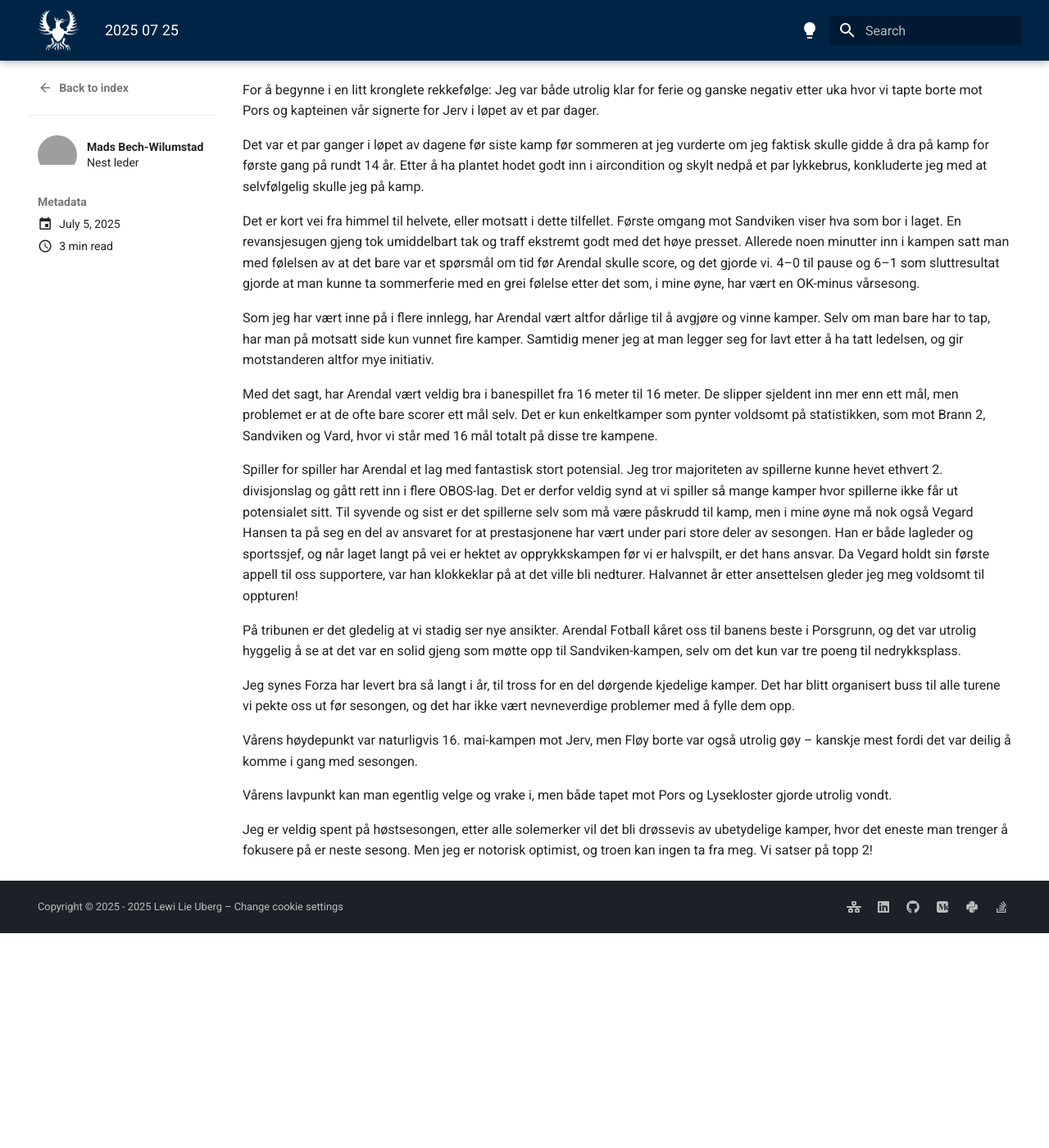
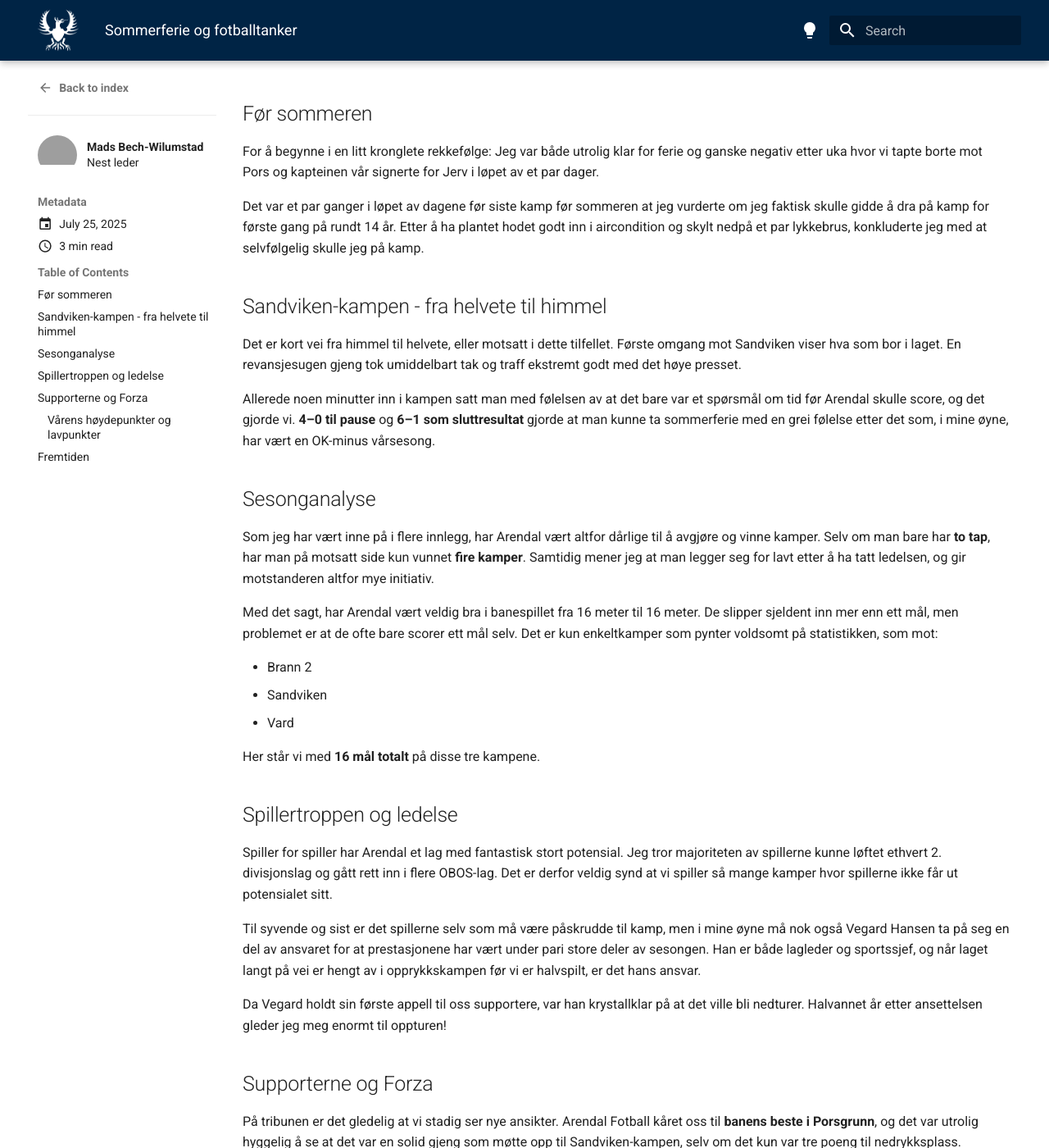
Before and after one commit to lewiuberg/forza-arendal, an MkDocs documentation site: the page built from docs/blog/posts/2025-07-25.md, in a window 1280 px wide and 1400 px high, scrolled down 317 px. Shown: the whole window at 82% size. Built offline with MkDocs 1.6.1 and Material for MkDocs 9.7.7, drawn with Linux system fonts in a browser that asks for light colours; comment, search, counter and statistics services are not loaded; before the commit the page ends 1455 px from its top, so only the background shows below that; some of the changed text lies outside the part shown; grey boxes are pictures that could not be loaded.

Commit message:
Update match report for July 25, 2025: revise title and adjust creation date; enhance season summary and analysis sections.

```diff
--- a/docs/blog/posts/2025-07-25.md
+++ b/docs/blog/posts/2025-07-25.md
@@ -1,6 +1,7 @@
 ---
+title: "Sommerferie og fotballtanker"
 date:
-  created: 2025-07-05
+  created: 2025-07-25
   # updated: 2025-04-16
 authors:
   - mads
@@ -15,28 +16,58 @@
 #       - Material documentation: https://squidfunk.github.io/mkdocs-material
 ---
 
+# Oppsummering av vårsesongen 2025
+
 Det har vært over 30 grader i flere dager, det er umulig å få tak i makrell på butikken, jordbær har blitt selve symbolet på velstand, og det er flere østlendinger enn Arendalitter i byen. Endelig er det sommer.
 
 Vanligvis pleier sommerpausen å være forferdelig lang, men i år har våre "venner" i NFF gitt oss Eliteseriefotball i fellesferien, så da har i hvert fall vi norsk-fotballfanatikere noe å underholde oss med når huden har blitt urovekkende rød og det er på tide å trekke inn fra stranda.
+
+## Før sommeren
 
 For å begynne i en litt kronglete rekkefølge: Jeg var både utrolig klar for ferie og ganske negativ etter uka hvor vi tapte borte mot Pors og kapteinen vår signerte for Jerv i løpet av et par dager.
 
 Det var et par ganger i løpet av dagene før siste kamp før sommeren at jeg vurderte om jeg faktisk skulle gidde å dra på kamp for første gang på rundt 14 år. Etter å ha plantet hodet godt inn i aircondition og skylt nedpå et par lykkebrus, konkluderte jeg med at selvfølgelig skulle jeg på kamp.
 
-Det er kort vei fra himmel til helvete, eller motsatt i dette tilfellet. Første omgang mot Sandviken viser hva som bor i laget. En revansjesugen gjeng tok umiddelbart tak og traff ekstremt godt med det høye presset. Allerede noen minutter inn i kampen satt man med følelsen av at det bare var et spørsmål om tid før Arendal skulle score, og det gjorde vi. 4–0 til pause og 6–1 som sluttresultat gjorde at man kunne ta sommerferie med en grei følelse etter det som, i mine øyne, har vært en OK-minus vårsesong.
+## Sandviken-kampen - fra helvete til himmel
 
-Som jeg har vært inne på i flere innlegg, har Arendal vært altfor dårlige til å avgjøre og vinne kamper. Selv om man bare har to tap, har man på motsatt side kun vunnet fire kamper. Samtidig mener jeg at man legger seg for lavt etter å ha tatt ledelsen, og gir motstanderen altfor mye initiativ.
+Det er kort vei fra himmel til helvete, eller motsatt i dette tilfellet. Første omgang mot Sandviken viser hva som bor i laget. En revansjesugen gjeng tok umiddelbart tak og traff ekstremt godt med det høye presset.
 
-Med det sagt, har Arendal vært veldig bra i banespillet fra 16 meter til 16 meter. De slipper sjeldent inn mer enn ett mål, men problemet er at de ofte bare scorer ett mål selv. Det er kun enkeltkamper som pynter voldsomt på statistikken, som mot Brann 2, Sandviken og Vard, hvor vi står med 16 mål totalt på disse tre kampene.
+Allerede noen minutter inn i kampen satt man med følelsen av at det bare var et spørsmål om tid før Arendal skulle score, og det gjorde vi. **4–0 til pause** og **6–1 som sluttresultat** gjorde at man kunne ta sommerferie med en grei følelse etter det som, i mine øyne, har vært en OK-minus vårsesong.
 
-Spiller for spiller har Arendal et lag med fantastisk stort potensial. Jeg tror majoriteten av spillerne kunne hevet ethvert 2. divisjonslag og gått rett inn i flere OBOS-lag. Det er derfor veldig synd at vi spiller så mange kamper hvor spillerne ikke får ut potensialet sitt. Til syvende og sist er det spillerne selv som må være påskrudd til kamp, men i mine øyne må nok også Vegard Hansen ta på seg en del av ansvaret for at prestasjonene har vært under pari store deler av sesongen. Han er både lagleder og sportssjef, og når laget langt på vei er hektet av opprykkskampen før vi er halvspilt, er det hans ansvar. Da Vegard holdt sin første appell til oss supportere, var han klokkeklar på at det ville bli nedturer. Halvannet år etter ansettelsen gleder jeg meg voldsomt til oppturen!
+## Sesonganalyse
 
-På tribunen er det gledelig at vi stadig ser nye ansikter. Arendal Fotball kåret oss til banens beste i Porsgrunn, og det var utrolig hyggelig å se at det var en solid gjeng som møtte opp til Sandviken-kampen, selv om det kun var tre poeng til nedrykksplass.
+Som jeg har vært inne på i flere innlegg, har Arendal vært altfor dårlige til å avgjøre og vinne kamper. Selv om man bare har **to tap**, har man på motsatt side kun vunnet **fire kamper**. Samtidig mener jeg at man legger seg for lavt etter å ha tatt ledelsen, og gir motstanderen altfor mye initiativ.
 
-Jeg synes Forza har levert bra så langt i år, til tross for en del dørgende kjedelige kamper. Det har blitt organisert buss til alle turene vi pekte oss ut før sesongen, og det har ikke vært nevneverdige problemer med å fylle dem opp.
+Med det sagt, har Arendal vært veldig bra i banespillet fra 16 meter til 16 meter. De slipper sjeldent inn mer enn ett mål, men problemet er at de ofte bare scorer ett mål selv. Det er kun enkeltkamper som pynter voldsomt på statistikken, som mot:
 
-Vårens høydepunkt var naturligvis 16. mai-kampen mot Jerv, men Fløy borte var også utrolig gøy – kanskje mest fordi det var deilig å komme i gang med sesongen.
+- Brann 2
+- Sandviken
+- Vard
 
-Vårens lavpunkt kan man egentlig velge og vrake i, men både tapet mot Pors og Lysekloster gjorde utrolig vondt.
+Her står vi med **16 mål totalt** på disse tre kampene.
 
-Jeg er veldig spent på høstsesongen, etter alle solemerker vil det bli drøssevis av ubetydelige kamper, hvor det eneste man trenger å fokusere på er neste sesong. Men jeg er notorisk optimist, og troen kan ingen ta fra meg. Vi satser på topp 2!
+## Spillertroppen og ledelse
+
+Spiller for spiller har Arendal et lag med fantastisk stort potensial. Jeg tror majoriteten av spillerne kunne løftet ethvert 2. divisjonslag og gått rett inn i flere OBOS-lag. Det er derfor veldig synd at vi spiller så mange kamper hvor spillerne ikke får ut potensialet sitt.
+
+Til syvende og sist er det spillerne selv som må være påskrudde til kamp, men i mine øyne må nok også Vegard Hansen ta på seg en del av ansvaret for at prestasjonene har vært under pari store deler av sesongen. Han er både lagleder og sportssjef, og når laget langt på vei er hengt av i opprykkskampen før vi er halvspilt, er det hans ansvar.
+
+Da Vegard holdt sin første appell til oss supportere, var han krystallklar på at det ville bli nedturer. Halvannet år etter ansettelsen gleder jeg meg enormt til oppturen!
+
+## Supporterne og Forza
+
+På tribunen er det gledelig at vi stadig ser nye ansikter. Arendal Fotball kåret oss til **banens beste i Porsgrunn**, og det var utrolig hyggelig å se at det var en solid gjeng som møtte opp til Sandviken-kampen, selv om det kun var tre poeng til nedrykksplass.
+
+Jeg synes Forza har levert bra så langt i år, til tross for en del dønn kjedelige kamper. Det har blitt organisert buss til alle turene vi pekte oss ut før sesongen, og det har ikke vært nevneverdige problemer med å fylle dem opp.
+
+### Vårens høydepunkter og lavpunkter
+
+**Høydepunkt:** Naturligvis 16. mai-kampen mot Jerv, men Fløy borte var også utrolig gøy – kanskje mest fordi det var deilig å komme i gang med sesongen.
+
+**Lavpunkt:** Man kan egentlig velge og vrake, men både tapet mot Pors og Lysekloster gjorde utrolig vondt.
+
+## Fremtiden
+
+Jeg er veldig spent på høstsesongen. Etter alle soletegn vil det bli drøssevis av ubetydelige kamper, hvor det eneste man trenger å fokusere på er neste sesong. Men jeg er notorisk optimist, og troen kan ingen ta fra meg.
+
+**Vi satser på topp 2!**
```
